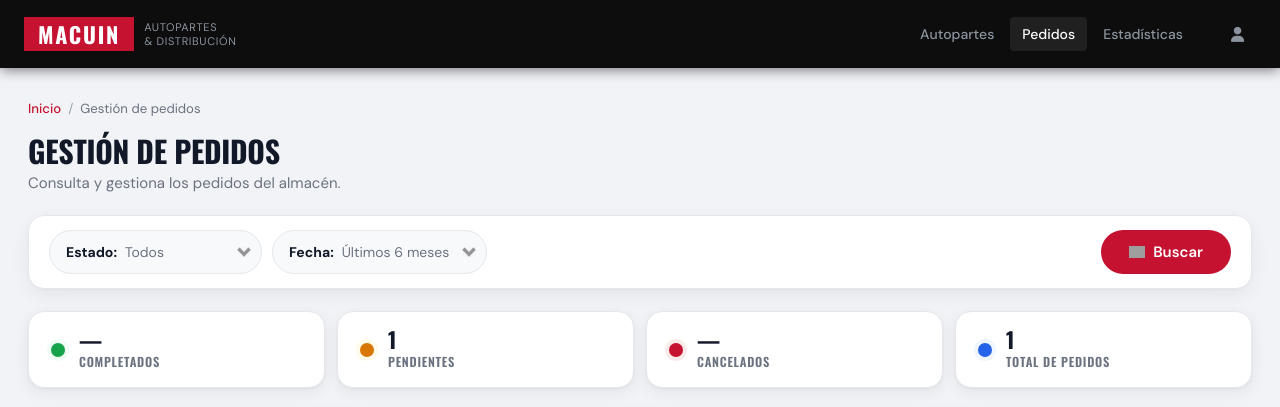
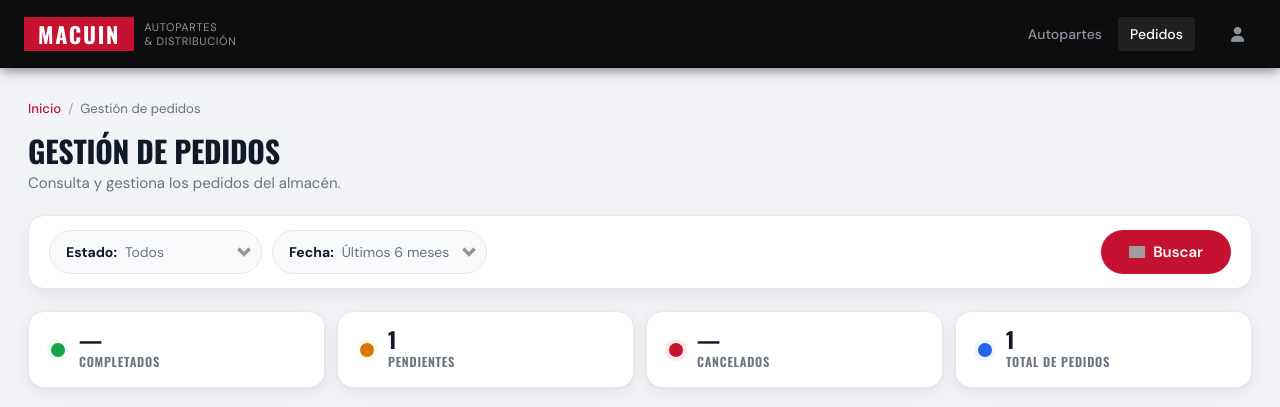
Before and after one commit to Arthie01/monorepo, a Flask app: page /gestion-pedidos in a window 1280 px wide. Shown: the top 407 px of the page. Run offline with Flask 3, Linux system fonts and the light colour scheme; grey boxes are pictures that could not be loaded.

Commit message:
fix: eliminar ruta /estadisticas y link de nav en todos los templates

```diff
--- a/flask_app/app.py
+++ b/flask_app/app.py
@@ -38,11 +38,5 @@ def editar_autoparte():
     return render_template("editar_autoparte.html")
 
 
-@app.route("/estadisticas", methods=["GET"])
-def estadisticas():
-    """Dashboard de estadísticas de ventas (solo UI)."""
-    return render_template("dashboard_estadisticas.html")
-
-
 if __name__ == "__main__":
     app.run(debug=True)
--- a/flask_app/templates/editar_autoparte.html
+++ b/flask_app/templates/editar_autoparte.html
@@ -22,7 +22,6 @@
       <nav class="hdr-nav" aria-label="Navegación principal">
         <a href="/gestion-autopartes" class="hdr-nav__link hdr-nav__link--active">Autopartes</a>
         <a href="/gestion-pedidos" class="hdr-nav__link">Pedidos</a>
-        <a href="/estadisticas" class="hdr-nav__link">Estadísticas</a>
       </nav>
       <div class="hdr-actions">
         <a href="#" class="hdr-action-link" aria-label="Perfil"><i class="fas fa-user"></i></a>
--- a/flask_app/templates/gestion_autopartes.html
+++ b/flask_app/templates/gestion_autopartes.html
@@ -22,7 +22,6 @@
       <nav class="hdr-nav" aria-label="Navegación principal">
         <a href="/gestion-autopartes" class="hdr-nav__link hdr-nav__link--active">Autopartes</a>
         <a href="/gestion-pedidos" class="hdr-nav__link">Pedidos</a>
-        <a href="/estadisticas" class="hdr-nav__link">Estadísticas</a>
       </nav>
       <div class="hdr-actions">
         <a href="#" class="hdr-action-link" aria-label="Perfil"><i class="fas fa-user"></i></a>
--- a/flask_app/templates/gestion_pedidos.html
+++ b/flask_app/templates/gestion_pedidos.html
@@ -22,7 +22,6 @@
       <nav class="hdr-nav" aria-label="Navegación principal">
         <a href="/gestion-autopartes" class="hdr-nav__link">Autopartes</a>
         <a href="/gestion-pedidos" class="hdr-nav__link hdr-nav__link--active">Pedidos</a>
-        <a href="/estadisticas" class="hdr-nav__link">Estadísticas</a>
       </nav>
       <div class="hdr-actions">
         <a href="#" class="hdr-action-link" aria-label="Perfil"><i class="fas fa-user"></i></a>
```
